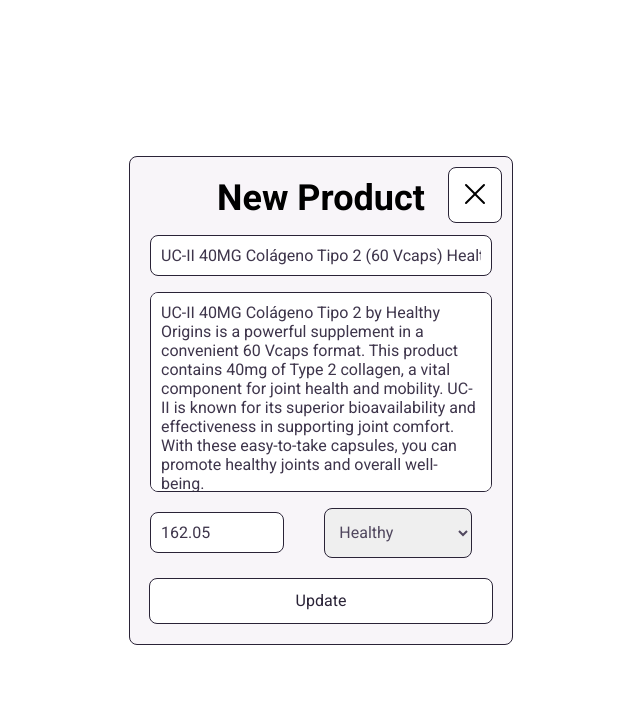
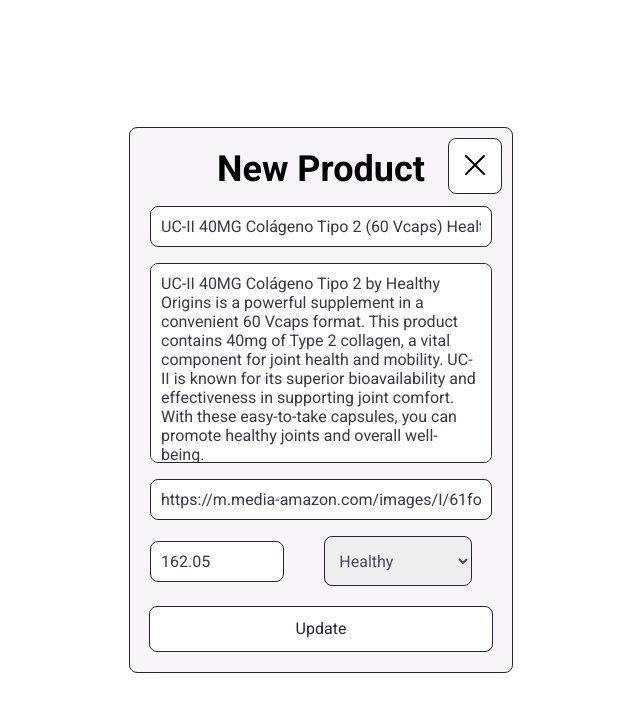
Before and after one commit to ViniciusdePSouza/Ws_Admin, a React (Vite) app: page /edit/1 in a window 1280 px wide. Shown: the top 712 px of the page, without its empty margins (319-959 px from the left). Built offline with nearby package versions, Linux system fonts and the light colour scheme; data requests are answered from the project's data file.

Commit message:
feature: add photo link field on edit product form

```diff
--- a/src/Pages/EditProduct/index.tsx
+++ b/src/Pages/EditProduct/index.tsx
@@ -29,6 +29,10 @@
   description: z.string().nonempty("Field is required"),
   price: z.string().nonempty("Field is required"),
   tag: z.string().nonempty("Field is required"),
+  link: z
+  .string()
+  .nonempty("Field is required")
+  .url("Invalid Link"),
 });
 
 type EditProductFormData = z.infer<typeof editProductSchema>;
@@ -112,6 +116,7 @@
       setValue("description", product.description);
       setValue("price", product.price);
       setValue("tag", product.tag);
+      setValue("link", product.photo);
     }
   }, [product, setValue]);
 
@@ -133,6 +138,11 @@
         />
         <FormValidatorAdvisor>
           {errors.description ? errors.description?.message : ""}
+        </FormValidatorAdvisor>
+
+        <Input placeholder="Insert the product's image link" {...register("link")} />
+        <FormValidatorAdvisor>
+          {errors.link ? errors.link?.message : ""}
         </FormValidatorAdvisor>
 
         <PriceTagWrapper>
```
